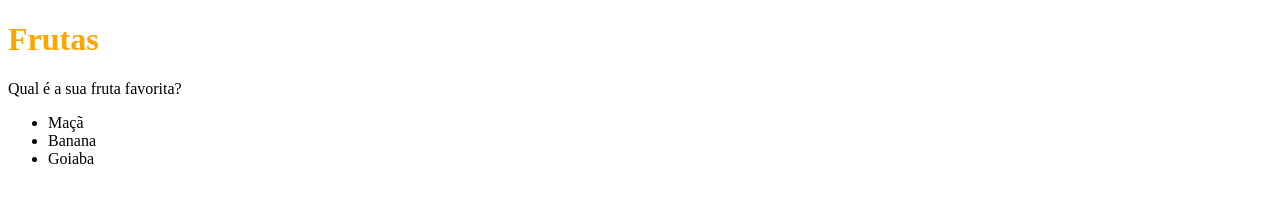
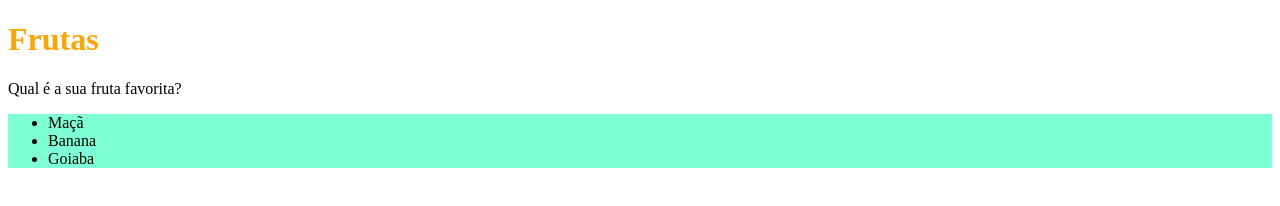
Before and after one commit to dandaramurad/trybe-exercicios, a plain HTML site: page dia-02-primeirospassosemcss/index.html in a window 1280 px wide. Drawn offline with Linux system fonts and the light colour scheme.

Commit message:
troquei a cor do bg da lista não ordenada

```diff
--- a/dia-02-primeirospassosemcss/index.html
+++ b/dia-02-primeirospassosemcss/index.html
@@ -8,12 +8,15 @@
             width: 65px;
             color: orange;
         }
+        .frutas {
+            background-color: aquamarine;
+        }
     </style>
   </head>
   <body>
     <h1>Frutas</h1>
     <p>Qual é a sua fruta favorita?</p>
-    <ul>
+    <ul class="frutas">
       <li>Maçã</li>
       <li>Banana</li>
       <li>Goiaba</li>
```
